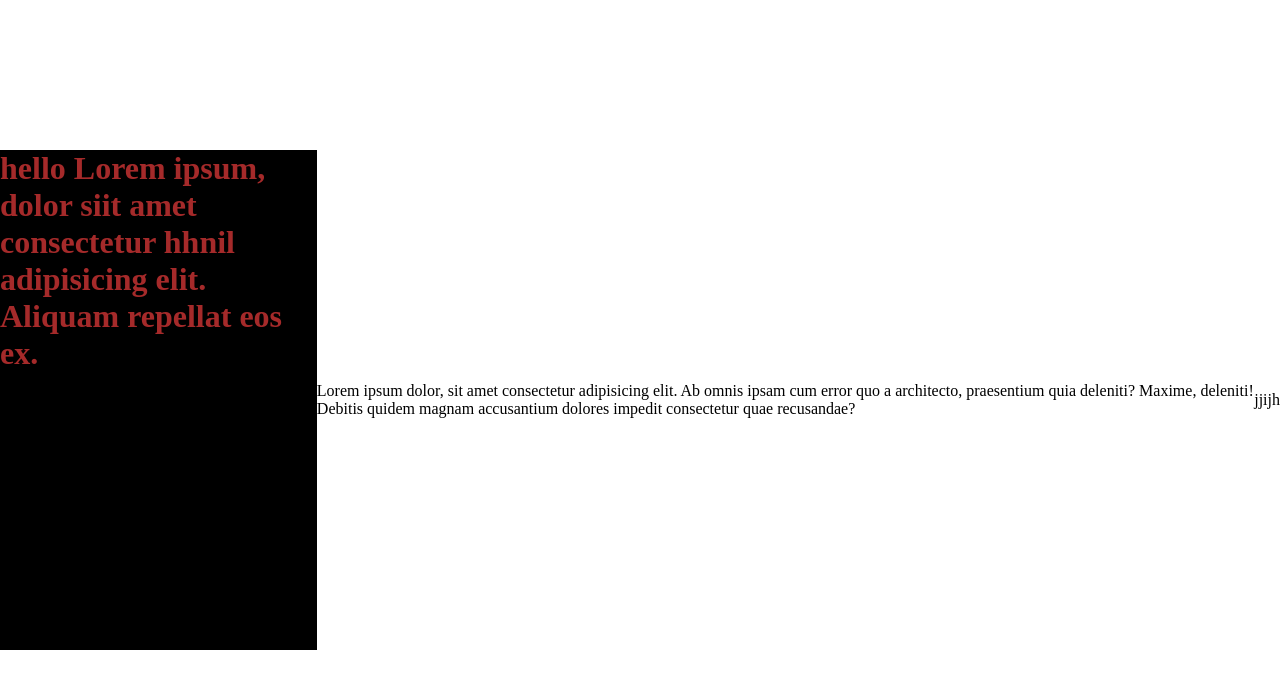
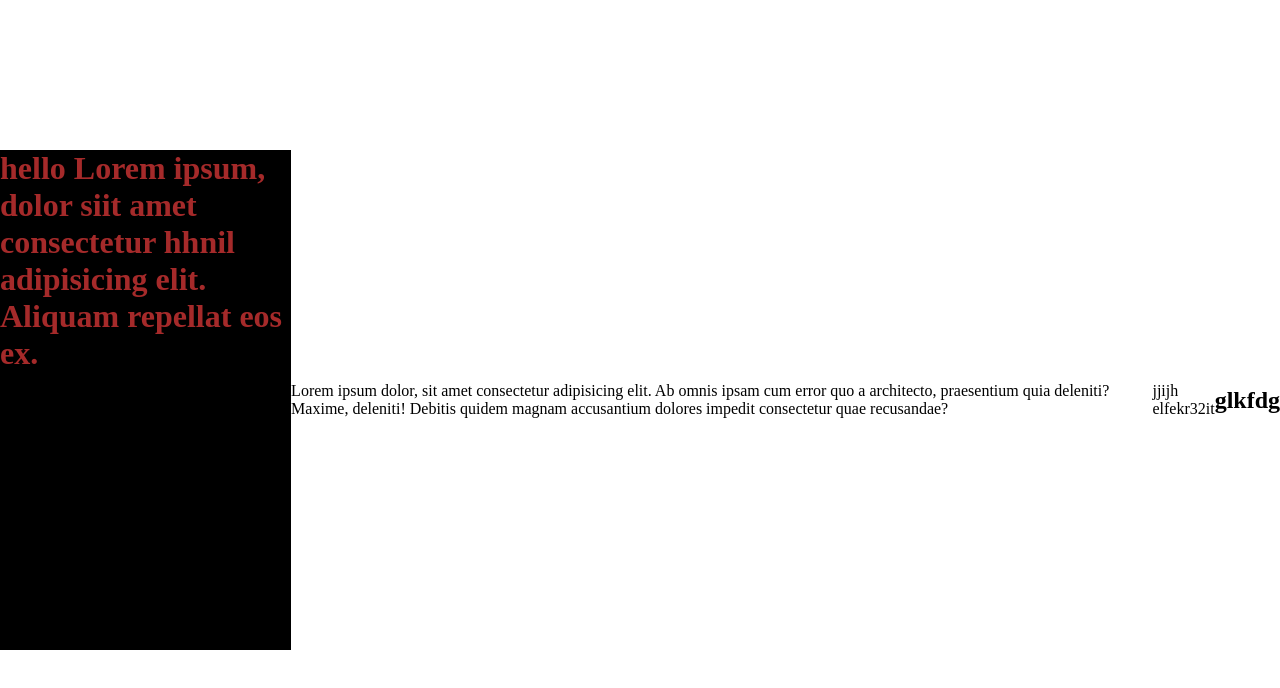
Before and after one commit to Annu12348/firstcss, a plain HTML site: page index.html in a window 1280 px wide. Drawn offline with Linux system fonts and the light colour scheme.

Commit message:
djdjisjdsj

```diff
--- a/index.html
+++ b/index.html
@@ -10,5 +10,7 @@
     <h1>hello Lorem ipsum, dolor siit amet consectetur hhnil adipisicing elit. Aliquam repellat eos ex.</h1>
     <p>Lorem ipsum dolor, sit amet consectetur adipisicing elit. Ab omnis ipsam cum error quo a architecto, praesentium quia deleniti? Maxime, deleniti! Debitis quidem magnam accusantium dolores impedit consectetur quae recusandae?</p>
     jjijh
+    elfekr32it
+    <h2>glkfdg</h2>
 </body>
 </html>
```
